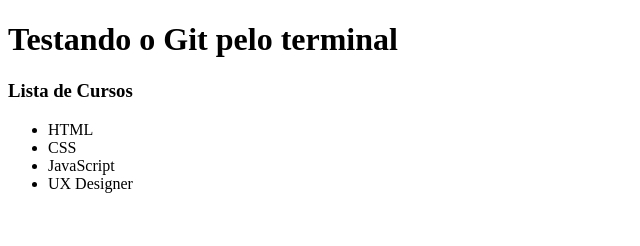
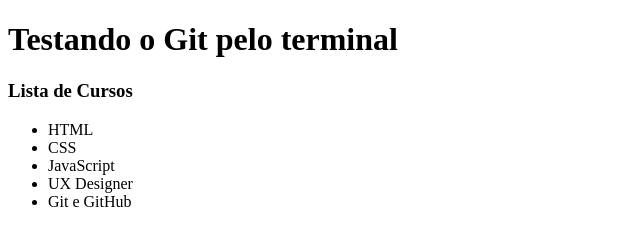
Before and after one commit to HelenoSalgado/git-e-github-alura, a plain HTML site: page index.html in a window 1280 px wide. Shown: the whole page, without its empty margins (0-640 px from the left). Drawn offline with Linux system fonts and the light colour scheme.

Commit message:
Adicionando Curso de Git e GitHub

```diff
--- a/index.html
+++ b/index.html
@@ -14,6 +14,7 @@
         <li>CSS</li>
         <li>JavaScript</li>
         <li>UX Designer</li>
+        <li>Git e GitHub</li>
     </ul>
 </body>
 </html>
```
